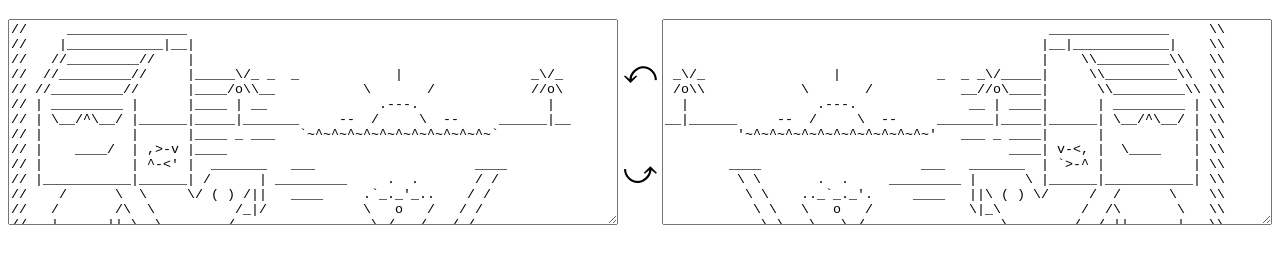
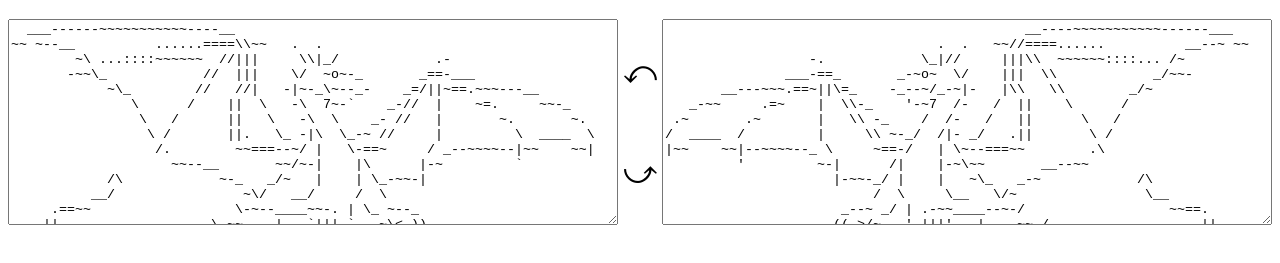
Before and after one commit to 1j01/flip-text-art, a plain HTML site: page index.html in a window 1280 px wide. Shown: the part 61-324 px from the top of the page. Drawn offline with Linux system fonts and the light colour scheme.

Commit message:
Use dragon ASCII art (unknown artist)

```diff
--- a/demo.js
+++ b/demo.js
@@ -6,4 +6,8 @@ left.oninput = function () {
 right.oninput = function () {
 	left.value = flipText(right.value);
 };
-left.oninput();
+if (left.value.trim()) {
+	left.oninput();
+} else {
+	right.oninput();
+}
--- a/index.html
+++ b/index.html
@@ -1,5 +1,6 @@
 <!DOCTYPE html>
 <html lang="en">
+
 <head>
 	<meta charset="utf-8">
 	<title>Flip Text Art</title>
@@ -8,37 +9,39 @@
 	<meta name="author" content="Isaiah Odhner">
 	<link rel="stylesheet" href="style.css">
 </head>
+
 <body>
 	<h1>Flip Text Art</h1>
 	<div id="input-output">
-			<textarea id="left">
-//     _______________
-//    |____________|__|
-//   //_________//    |
-//  //_________//     |_____\/_ _  _            |                _\/_
-// //_________//      |____/o\\__           \       /            //o\
-// | _________ |      |____ | __              .---.                |
-// | \__/^\__/ |______|_____|_______     --  /     \  --     ______|__
-// |           |      |____ _ ___   `~^~^~^~^~^~^~^~^~^~^~^~`
-// |    ____/  | ,>-v |____
-// |           | ^-<' |  _______   ___                    ____
-// |___________|______| /      | _________     .  .       / /
-//    /      \  \     \/ ( ) /||   ____     .`_._'_..    / /
-//   /       /\  \          /_|/            \   o   /   / /
-//   |      || \  \        /                 \ /   /  _/ /_
-//   |      ||  \__\______/            `. ~. `\___/'./~.' /.~'`.
-//   |      ||          .    '   .  `, .`'`.`.'`'`.~.`'~.`'`.~`  '
-//  /_______//     ,'.    ,  .,    .     .       .  . . ,   ;   '  ,
-//  |______|/ . ' ,
-</textarea>
+		<textarea id="left"></textarea>
 		<div id="arrow-container">
 			<div id="arrow-left">⤺</div>
 			<div id="arrow-right">⤻</div>
 		</div>
-			<textarea id="right"></textarea>
+		<textarea id="right">
+                                             __----~~~~~~~~~~~------___
+                                  .  .   ~~//====......          __--~ ~~
+                  -.            \_|//     |||\\  ~~~~~~::::... /~
+               ___-==_       _-~o~  \/    |||  \\            _/~~-
+       __---~~~.==~||\=_    -_--~/_-~|-   |\\   \\        _/~
+   _-~~     .=~    |  \\-_    '-~7  /-   /  ||    \      /
+ .~       .~       |   \\ -_    /  /-   /   ||      \   /
+/  ____  /         |     \\ ~-_/  /|- _/   .||       \ /
+|~~    ~~|--~~~~--_ \     ~==-/   | \~--===~~        .\
+         '         ~-|      /|    |-~\~~       __--~~
+                     |-~~-_/ |    |   ~\_   _-~            /\
+                          /  \     \__   \/~                \__
+                      _--~ _/ | .-~~____--~-/                  ~~==.
+                     ((->/~   '.|||' -_|    ~~-/ ,              . _||
+                                -_     ~\      ~~---l__i__i__i--~~_/
+                                _-~-__   ~)  \--______________--~~
+                              //.-~~~-~_--~- |-------~~~~~~~~
+                                     //.-~~~--\
+		</textarea>
 	</div>
 	<script src="grapheme-splitter.js"></script>
 	<script src="flip-text-art.js"></script>
 	<script src="demo.js"></script>
 </body>
+
 </html>
```
Lines whose indentation alone changed are shown as unchanged.
